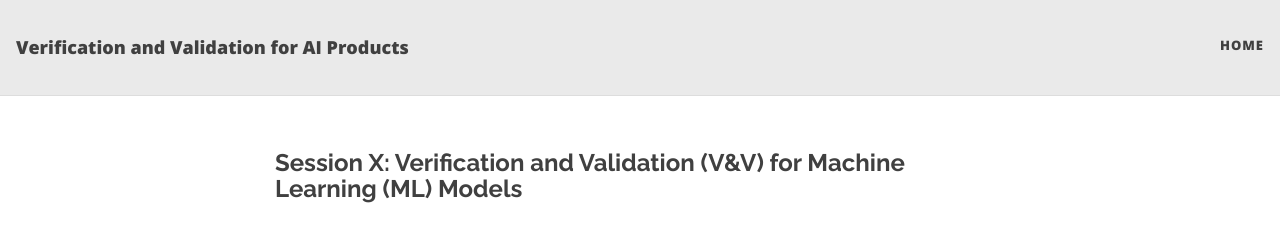
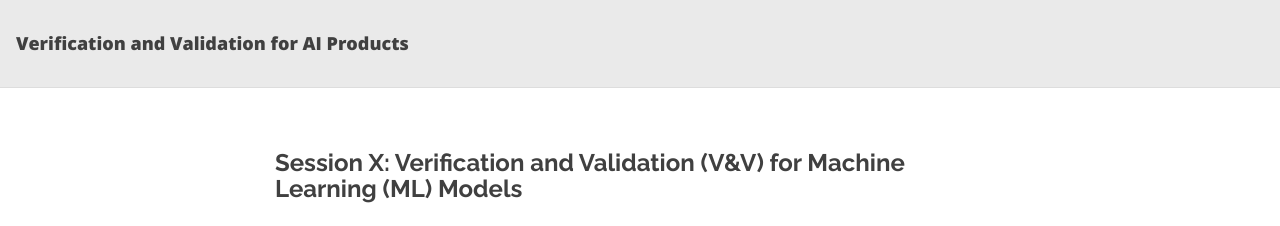
Before and after one commit to VandVAIProducts/VandVAIProducts.github.io, a Jekyll site: the page built from index.md, in a window 1280 px wide. Shown: the top 226 px of the page. Built offline with Jekyll 4.4.1, drawn with Linux system fonts in a browser that asks for light colours; nearby versions of some CDN libraries.

Commit message:
Modified jekyll.yml workflow

```diff
--- a/_config.yml
+++ b/_config.yml
@@ -16,7 +16,7 @@ author: Mansur M. Arief
 # --- List of links in the navigation bar --- #
 
 navbar-links:
-  Home: "index"
+  # Home: "index"
   # Submission: "submission"
   # Competition: "competition"
   # Programs: "programs"
@@ -230,7 +230,7 @@ exclude:
   - docs/
 
 plugins:
-  - jekyll-paginate
+  # - jekyll-paginate
   - jekyll-sitemap
   - jekyll-redirect-from
 
```
Also changed, not shown: .github/workflows/jekyll.yml, 3 other files.
